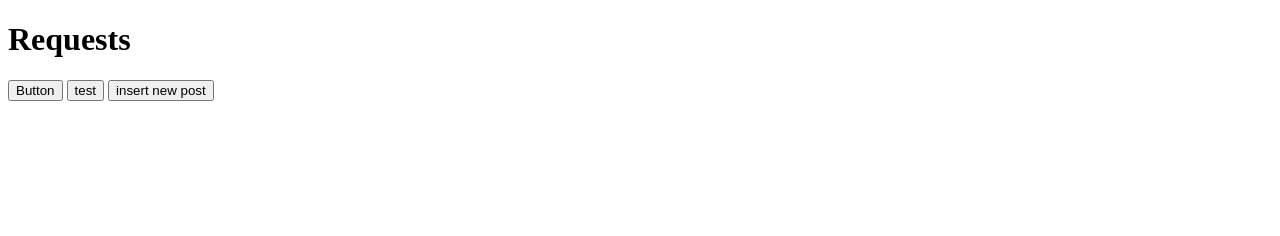
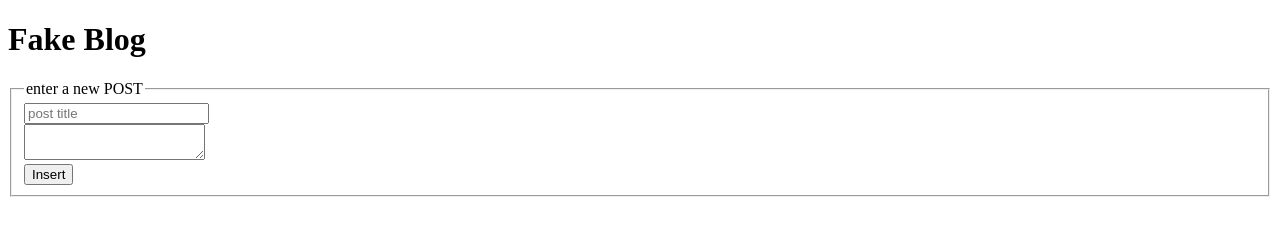
Before and after one commit to ayuwumin/requests, a plain HTML site: page index.html in a window 1280 px wide. Drawn offline with Linux system fonts and the light colour scheme; no server answers.

Commit message:
feat. fakeBlog - project

```diff
--- a/index.html
+++ b/index.html
@@ -7,16 +7,27 @@
     <title>Document</title>
   </head>
   <body>
-    <h1>Requests</h1>
+    <h1>Fake Blog</h1>
 
-    <button id="button">Button</button>
-    <!-- <button id="button2">Test</button> -->
+    <fieldset>
+      <legend>enter a new POST</legend>
 
-    <button id="button3">test</button>
-    <button id="insert">insert new post</button>
+      <div>
+        <input id="titleField" placeholder="post title" />
+      </div>
 
-    <script src="assets/js/script.js"></script>
-    <script src="assets/js/asyncAwait.js"></script>
-    <script src="assets/js/requests.js"></script>
+      <div>
+        <textarea id="bodyField"></textarea>
+      </div>
+
+      <div>
+        <button id="insertButton">Insert</button>
+      </div>
+    </fieldset>
+
+    <div class="posts"></div>
+
+    <!-- <script src="assets/js/requests.js"></script> -->
+    <script src="assets/js/fakeBlog.js"></script>
   </body>
 </html>
```
